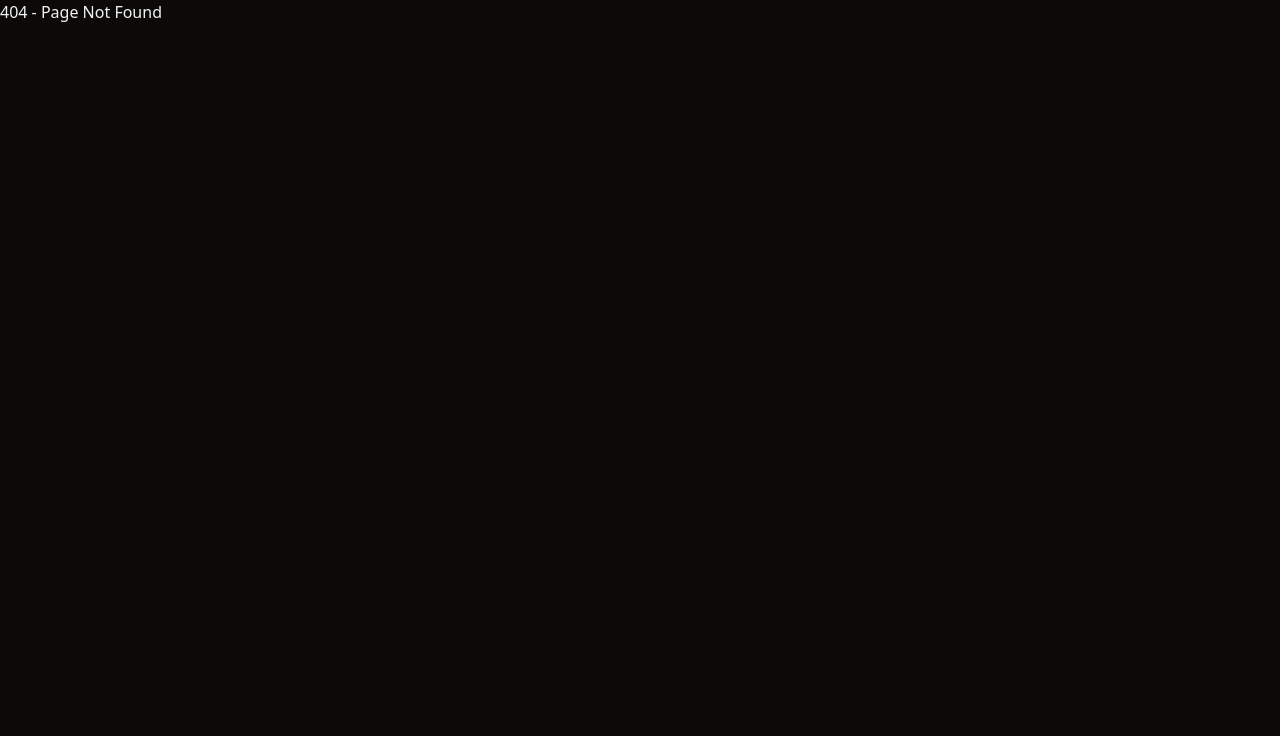
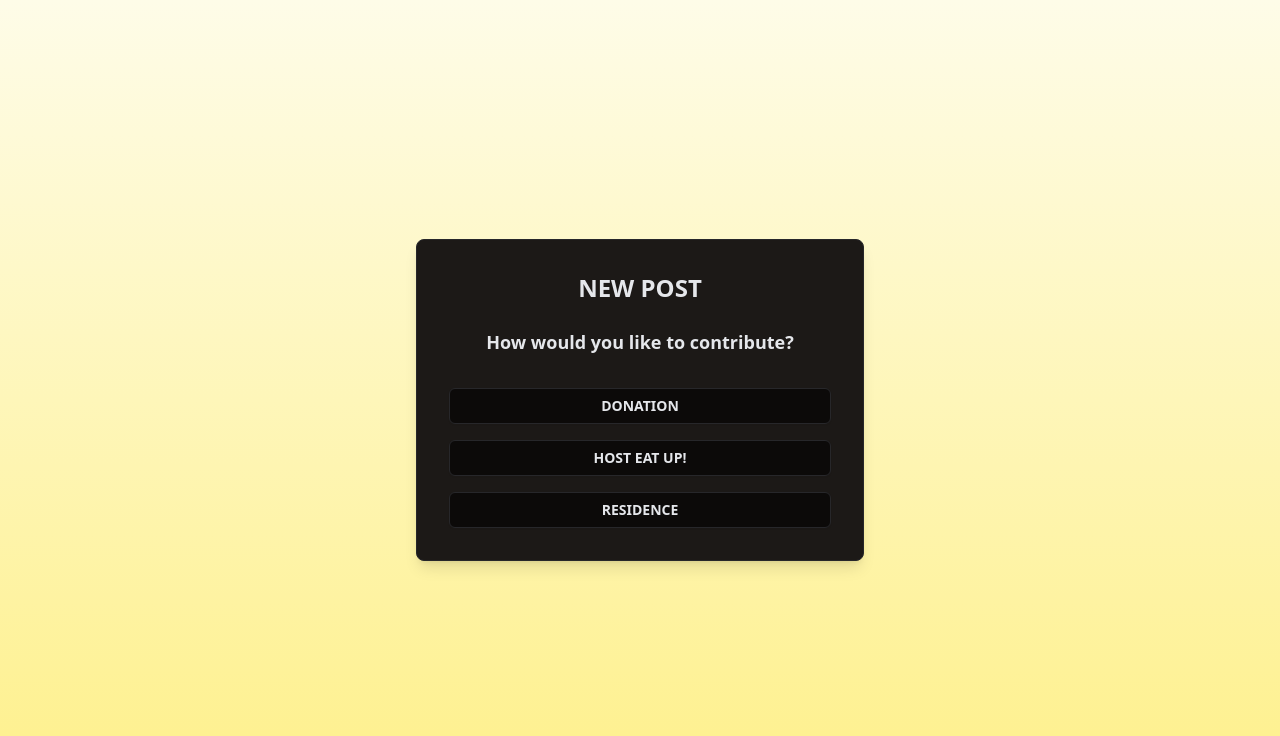
Before and after one commit to liavbenshimon/lone-soldier, a React (Vite) app in the folder frontend-app/: page /new-post in a window 1280 px wide. Before the commit this address had no page. Shown: the top 736 px of the page. Built offline with nearby package versions, Linux system fonts and the light colour scheme.

Commit message:
commiting

```diff
--- a/frontend-app/src/App.tsx
+++ b/frontend-app/src/App.tsx
@@ -1,6 +1,8 @@
 import Landing from "./pages/Landing";
 import HomePage from "./pages/HomePage"; // Importa a HomePage
 import { BrowserRouter, Routes, Route } from "react-router-dom";
+import NewPost from "./pages/NewPost";
+
 
 export default function App() {
   return (
@@ -12,6 +14,7 @@ export default function App() {
 
           {/* Rota para a HomePage */}
           <Route path="/home" element={<HomePage />} />
+          <Route path="/new-post" element={<NewPost />} />
 
           {/* Outras rotas */}
           {/* <Route path="/login" element={<Login />} />
--- a/frontend-app/src/components/ui/button.tsx
+++ b/frontend-app/src/components/ui/button.tsx
@@ -5,29 +5,26 @@ import { cva, type VariantProps } from "class-variance-authority"
 import { cn } from "@/lib/utils"
 
 const buttonVariants = cva(
-
-  "inline-flex items-center justify-center whitespace-nowrap rounded-md text-sm font-medium ring-offset-background transition-colors focus-visible:outline-none focus-visible:ring-2 focus-visible:ring-ring focus-visible:ring-offset-2 disabled:pointer-events-none disabled:opacity-50",
+  "inline-flex items-center justify-center gap-2 whitespace-nowrap rounded-md text-sm font-medium transition-colors focus-visible:outline-none focus-visible:ring-1 focus-visible:ring-ring disabled:pointer-events-none disabled:opacity-50 [&_svg]:pointer-events-none [&_svg]:size-4 [&_svg]:shrink-0",
   {
     variants: {
       variant: {
-        default: "bg-primary text-primary-foreground hover:bg-primary/90",
+        default:
+          "bg-primary text-primary-foreground shadow hover:bg-primary/90",
         destructive:
-          "bg-destructive text-destructive-foreground hover:bg-destructive/90",
+          "bg-destructive text-destructive-foreground shadow-sm hover:bg-destructive/90",
         outline:
-          "border border-input bg-background hover:bg-accent hover:text-accent-foreground",
+          "border border-input bg-background shadow-sm hover:bg-accent hover:text-accent-foreground",
         secondary:
-          "bg-secondary text-secondary-foreground hover:bg-secondary/80",
-
+          "bg-secondary text-secondary-foreground shadow-sm hover:bg-secondary/80",
         ghost: "hover:bg-accent hover:text-accent-foreground",
         link: "text-primary underline-offset-4 hover:underline",
       },
       size: {
-
-        default: "h-10 px-4 py-2",
-        sm: "h-9 rounded-md px-3",
-        lg: "h-11 rounded-md px-8",
-        icon: "h-10 w-10",
-
+        default: "h-9 px-4 py-2",
+        sm: "h-8 rounded-md px-3 text-xs",
+        lg: "h-10 rounded-md px-8",
+        icon: "h-9 w-9",
       },
     },
     defaultVariants: {
--- a/frontend-app/src/components/ui/card.tsx
+++ b/frontend-app/src/components/ui/card.tsx
@@ -9,7 +9,7 @@ const Card = React.forwardRef<
   <div
     ref={ref}
     className={cn(
-      "rounded-lg border bg-card text-card-foreground shadow-sm",
+      "rounded-xl border bg-card text-card-foreground shadow",
       className
     )}
     {...props}
@@ -30,25 +30,22 @@ const CardHeader = React.forwardRef<
 CardHeader.displayName = "CardHeader"
 
 const CardTitle = React.forwardRef<
-  HTMLParagraphElement,
-  React.HTMLAttributes<HTMLHeadingElement>
+  HTMLDivElement,
+  React.HTMLAttributes<HTMLDivElement>
 >(({ className, ...props }, ref) => (
-  <h3
+  <div
     ref={ref}
-    className={cn(
-      "text-2xl font-semibold leading-none tracking-tight",
-      className
-    )}
+    className={cn("font-semibold leading-none tracking-tight", className)}
     {...props}
   />
 ))
 CardTitle.displayName = "CardTitle"
 
 const CardDescription = React.forwardRef<
-  HTMLParagraphElement,
-  React.HTMLAttributes<HTMLParagraphElement>
+  HTMLDivElement,
+  React.HTMLAttributes<HTMLDivElement>
 >(({ className, ...props }, ref) => (
-  <p
+  <div
     ref={ref}
     className={cn("text-sm text-muted-foreground", className)}
     {...props}
--- a/frontend-app/src/components/ui/input.tsx
+++ b/frontend-app/src/components/ui/input.tsx
@@ -2,16 +2,13 @@ import * as React from "react"
 
 import { cn } from "@/lib/utils"
 
-export interface InputProps
-  extends React.InputHTMLAttributes<HTMLInputElement> {}
-
-const Input = React.forwardRef<HTMLInputElement, InputProps>(
+const Input = React.forwardRef<HTMLInputElement, React.ComponentProps<"input">>(
   ({ className, type, ...props }, ref) => {
     return (
       <input
         type={type}
         className={cn(
-          "flex h-10 w-full rounded-md border border-input bg-background px-3 py-2 text-sm ring-offset-background file:border-0 file:bg-transparent file:text-sm file:font-medium placeholder:text-muted-foreground focus-visible:outline-none focus-visible:ring-2 focus-visible:ring-ring focus-visible:ring-offset-2 disabled:cursor-not-allowed disabled:opacity-50",
+          "flex h-9 w-full rounded-md border border-input bg-transparent px-3 py-1 text-base shadow-sm transition-colors file:border-0 file:bg-transparent file:text-sm file:font-medium file:text-foreground placeholder:text-muted-foreground focus-visible:outline-none focus-visible:ring-1 focus-visible:ring-ring disabled:cursor-not-allowed disabled:opacity-50 md:text-sm",
           className
         )}
         ref={ref}
--- /dev/null
+++ b/frontend-app/src/pages/NewPost.tsx
@@ -0,0 +1,39 @@
+import { Card } from "@/components/ui/card";
+import { Button } from "@/components/ui/button";
+
+export default function NewPost() {
+  return (
+    <div className="flex items-center justify-center h-screen bg-gradient-to-b from-yellow-50 to-yellow-200">
+      <Card className="w-full max-w-md p-8 rounded-lg shadow-lg">
+        <h2 className="text-center text-2xl font-extrabold text-gray-200 mb-6">
+          NEW POST
+        </h2>
+
+        <div className="text-center text-lg font-semibold text-gray-200 mb-8">
+          How would you like to contribute?
+        </div>
+
+        <div className="flex flex-col items-center space-y-4">
+          <Button
+            variant="outline"
+            className="w-full text-gray-200 hover:bg-gray-100 font-bold"
+          >
+            DONATION
+          </Button>
+          <Button
+            variant="outline"
+            className="w-full text-gray-200 hover:bg-gray-100 font-bold"
+          >
+            HOST EAT UP!
+          </Button>
+          <Button
+            variant="outline"
+            className="w-full text-gray-200 hover:bg-gray-100 font-bold"
+          >
+            RESIDENCE
+          </Button>
+        </div>
+      </Card>
+    </div>
+  );
+}
```
Also changed, not shown: frontend-app/package.json (+2 -11 lines).
